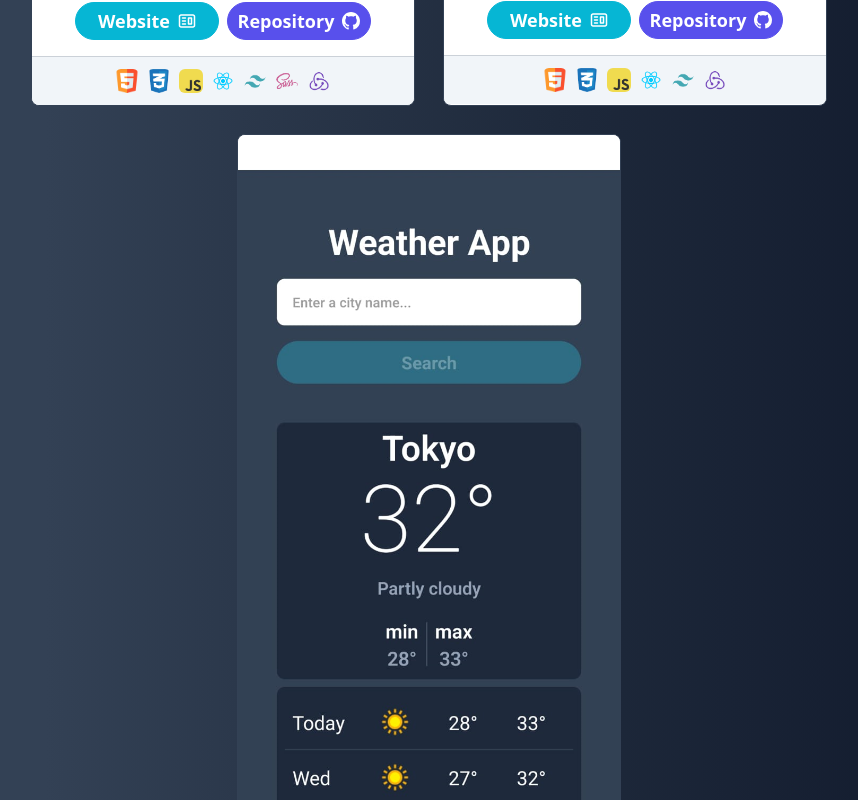
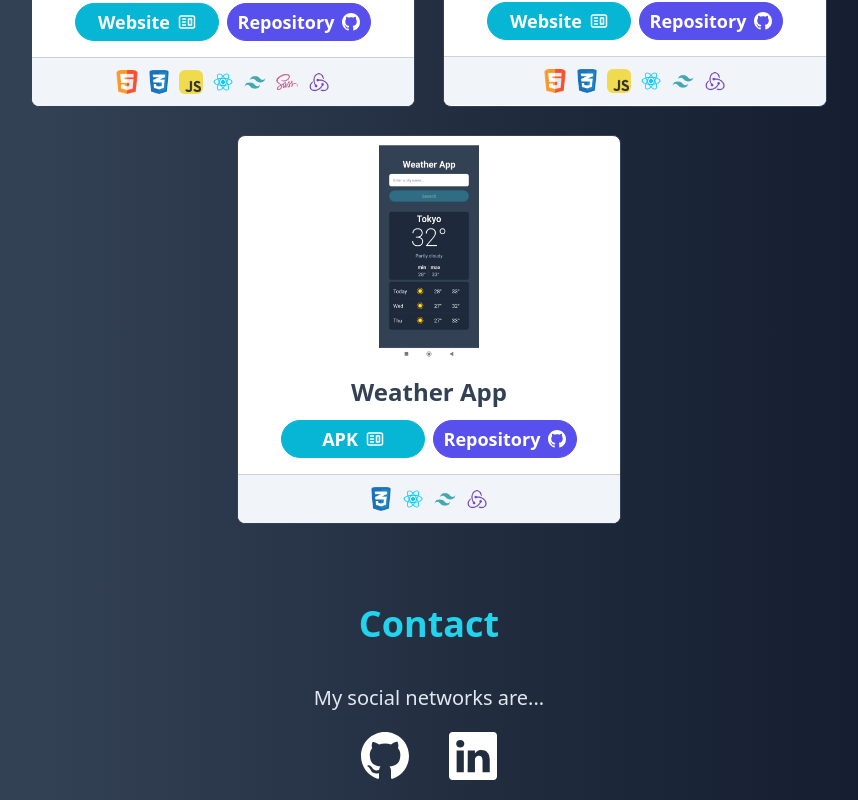
Before and after one commit to DanixCabe/portfolio, a React (Vite) app: page / in a window 1280 px wide. Shown: the part 1700-2500 px from the top of the page, without its empty margins (211-1069 px from the left). Built offline with nearby package versions, Linux system fonts and the light colour scheme.

Commit message:
add project Weather app

```diff
--- a/src/components/ProjectsBox.jsx
+++ b/src/components/ProjectsBox.jsx
@@ -4,13 +4,13 @@ import { CgWebsite } from "react-icons/cg"
 
 
 export const ProjectsBox = ({project}) => {
-    const { image, name, technologies, page, repository} = project
+    const { image, name, type,  technologies, page, repository} = project
 
 
     return (
         <div className="card rounded-lg bg-white w-96  overflow-hidden relative border border-slate-700">
             <div className="">
-                <img src={`/images/projects/${image}.png`} alt="" className="w-auto h-auto mx-auto "/>
+                <img src={`/images/projects/${image}.png`} alt="" className="w-auto h-auto mx-auto max-w-sm max-h-56"/>
             </div>
             <div data-id={image} className="card-content text-center h-auto">
                 <div className="card-body px-4 py-4  ">
@@ -20,7 +20,7 @@ export const ProjectsBox = ({project}) => {
                             href={page}
                             target="_blank"
                             className="flex items-center justify-center xxs:text-sm xs:text-lg sm:text-lg font-bold border-[1px] rounded-full mt-2 py-1 xxs:w-28 xs:w-36 sm:w-36 duration-300  border-cyan-500 bg-cyan-500 text-white  hover:border-indigo-600 hover:bg-indigo-600">
-                            Website
+                            {type}
                             <CgWebsite className="ml-2 duration-300"/>
                             </a>
                         <a
--- a/src/data/data-projects.js
+++ b/src/data/data-projects.js
@@ -2,6 +2,7 @@ export const myProjects = [
     {
         image: 'techzziapp',
         name: 'Techzzi',
+        type: 'Website',
         technologies: ['html', 'css3', 'javascript', 'react', 'tailwindcss', 'sass', 'redux'],
         page: 'https://danixcabe.github.io/techzzi/',
         repository: 'https://github.com/DanixCabe/techzzi'
@@ -9,6 +10,7 @@ export const myProjects = [
     {
         image: 'todoapp',
         name: 'To Do List',
+        type: 'Website',
         technologies: ['html', 'css3', 'javascript', 'react', 'tailwindcss', 'redux'],
         page: 'https://danixcabe.github.io/todoapp/',
         repository: 'https://github.com/DanixCabe/todoapp'
@@ -16,6 +18,7 @@ export const myProjects = [
     {
         image: 'weatherapp',
         name: 'Weather App',
+        type: 'APK',
         technologies: ['css3', 'react', 'tailwindcss', 'redux'],
         page: 'https://expo.dev/artifacts/eas/t47wUTRYrWX1uNHZZVygpn.apk',
         repository: 'https://github.com/DanixCabe/weather-app'
```
